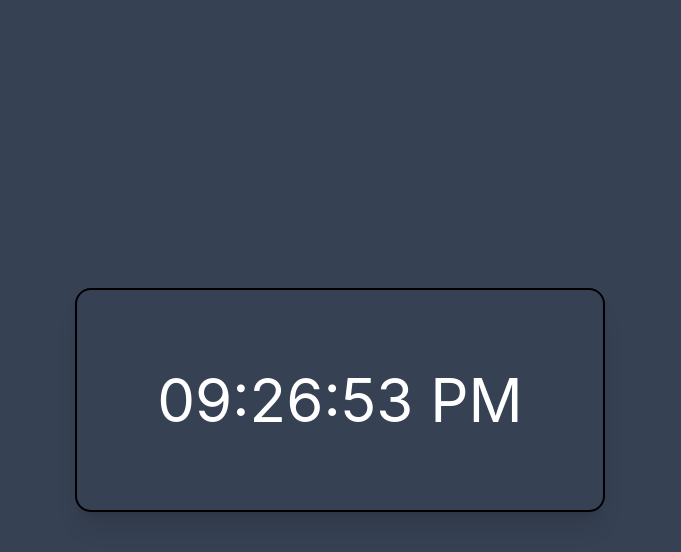
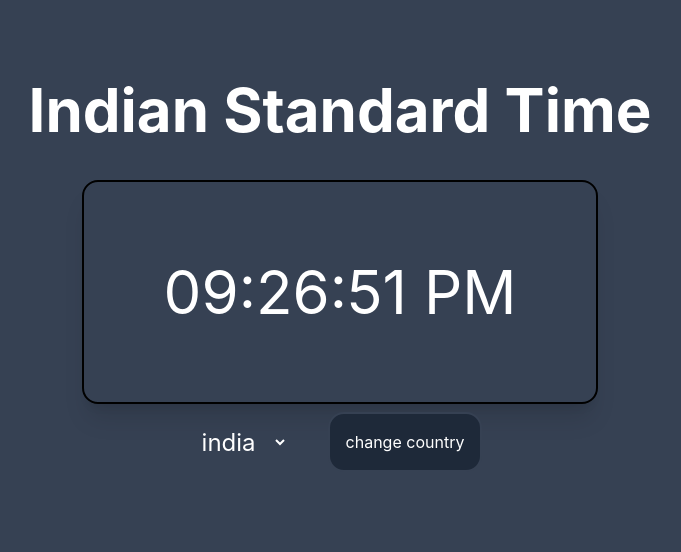
Before and after one commit to Skiller969/clock, a website built with Vite: page index.html in a window 1280 px wide. Shown: the whole page, without its empty margins (300-981 px from the left). Built offline with nearby package versions, Linux system fonts and the light colour scheme.

Commit message:
added feature from which u can select which countries time zone u wann see

```diff
--- a/index.html
+++ b/index.html
@@ -5,15 +5,45 @@
     <link rel="icon" type="image/svg+xml" href="/favicon.svg" />
     <meta name="viewport" content="width=device-width, initial-scale=1.0" />
     <title>Tailwind-template</title>
+    <style>
+      body {
+        scrollbar-width: none;
+      }
+
+      body::-webkit-scrollbar {
+        display: none;
+      }
+    </style>
   </head>
   <body class="bg-gray-700 text-white">
-    <div class="clock-container flex justify-center items-center h-screen">
-      <div
-        class="clock flex justify-center items-center p-20 border-2 border-black rounded-2xl text-6xl shadow-xl"
-      >
-        <h1 class="">00:00:00</h1>
+    <body class="bg-gray-700 text-white">
+      <div class="min-h-screen flex flex-col items-center">
+        <h1 class="Title text-center mt-20 text-6xl font-bold">
+          Indian Standard Time
+        </h1>
+
+        <div class="clock-container flex justify-center items-center mt-10">
+          <div
+            class="clock flex justify-center items-center p-20 border-2 border-black rounded-2xl text-6xl shadow-xl"
+          >
+            <h1>00:00:00</h1>
+          </div>
+        </div>
+        <div class="option mt-2 flex gap-10 items-center justify-center">
+          <select name="select" id="select" class="text-2xl">
+            <option value="india">india</option>
+            <option value="usa">USA</option>
+            <option value="japan">Japan</option>
+          </select>
+
+          <button
+            class="btn border-2 border-gray-700 p-4 bg-gray-800 rounded-2xl focus:outline-2 focus:outline-offset-2 focus:outline-gray-400"
+          >
+            change country
+          </button>
+        </div>
       </div>
-    </div>
+    </body>
     <script type="module" src="/src/main.js"></script>
   </body>
 </html>
--- a/src/main.js
+++ b/src/main.js
@@ -3,18 +3,46 @@ import "./style.css";
 // console.log("hello");
 
 const clock = document.querySelector(".clock");
+const prevTitle = document.querySelector(".Title");
+const btn = document.querySelector(".btn");
+const select = document.querySelector("#select");
+const countries = {
+  india: {
+    title: "Indian Standard Time",
+    timeZone: "Asia/Kolkata",
+  },
+
+  usa: {
+    title: "USA",
+    timeZone: "America/New_York",
+  },
+
+  japan: {
+    title: "Japan",
+    timeZone: "Asia/Tokyo",
+  },
+};
+
+let timeZone = "Asia/Kolkata";
 
 function updateClock() {
   const now = new Date();
 
   const options = {
-    timeZone: "Asia/Kolkata",
+    timeZone: timeZone,
     hour: "2-digit",
     minute: "2-digit",
     second: "2-digit",
   };
   clock.textContent = now.toLocaleTimeString("en-US", options);
 }
+btn.addEventListener("click", () => {
+  let selected_countries = countries[select.value];
+  prevTitle.textContent = selected_countries.title;
+  timeZone = selected_countries.timeZone;
+
+  updateClock();
+});
 
 updateClock();
 setInterval(updateClock, 1000);
```
